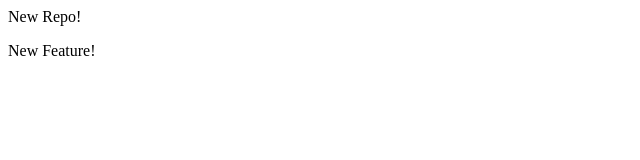
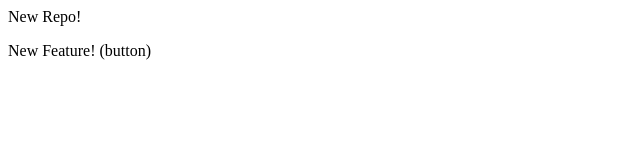
Before and after one commit to shriya-kamat/localrepo, a plain HTML site: page index.html in a window 1280 px wide. Shown: the full height of the page, 0-640 px from the left. Drawn offline with Linux system fonts and the light colour scheme.

Commit message:
Add Button

```diff
--- a/index.html
+++ b/index.html
@@ -1,2 +1,2 @@
 <p>New Repo!</p>
-<p>New Feature!</p>
+<p>New Feature! (button)</p>
```
